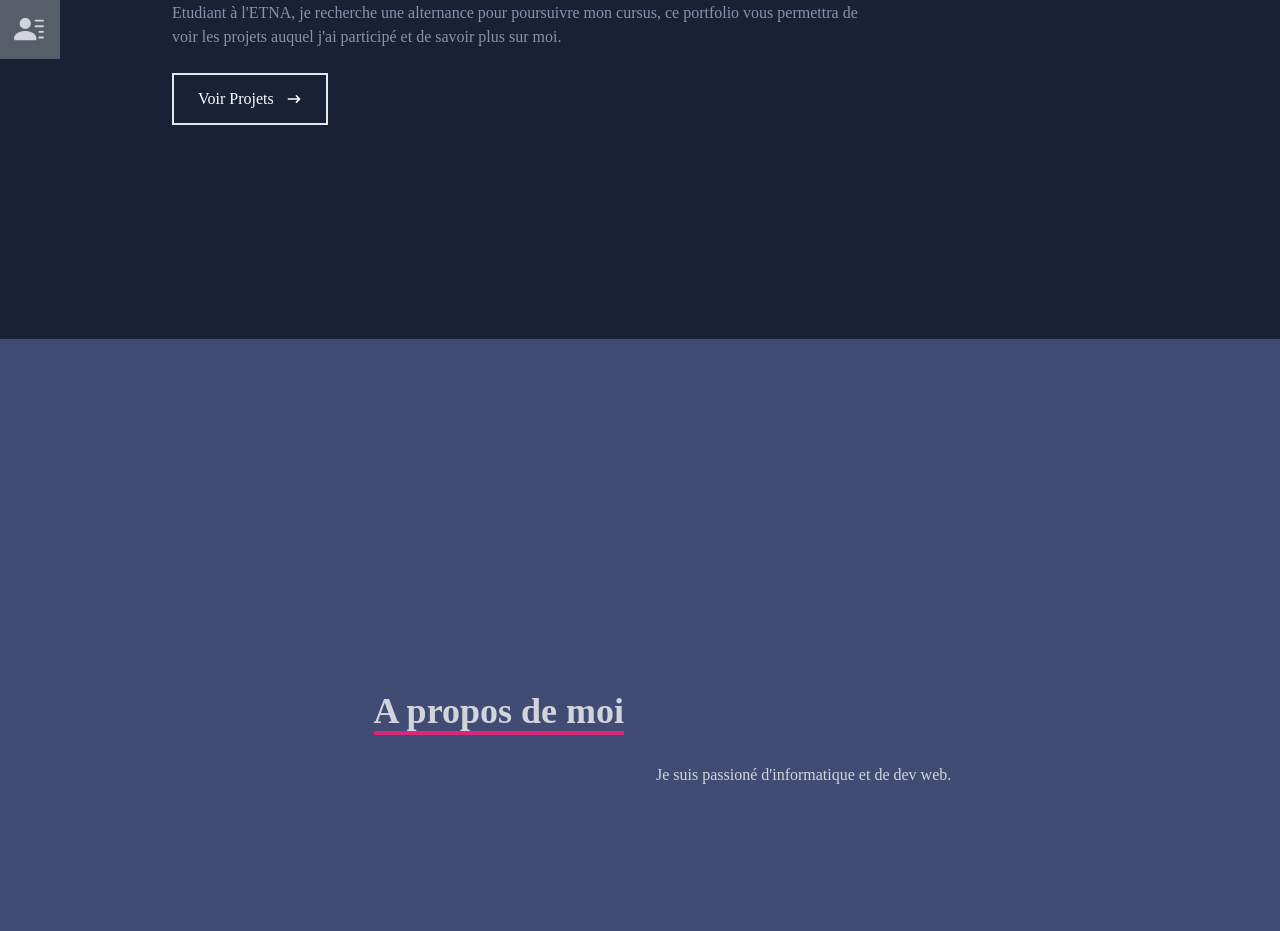
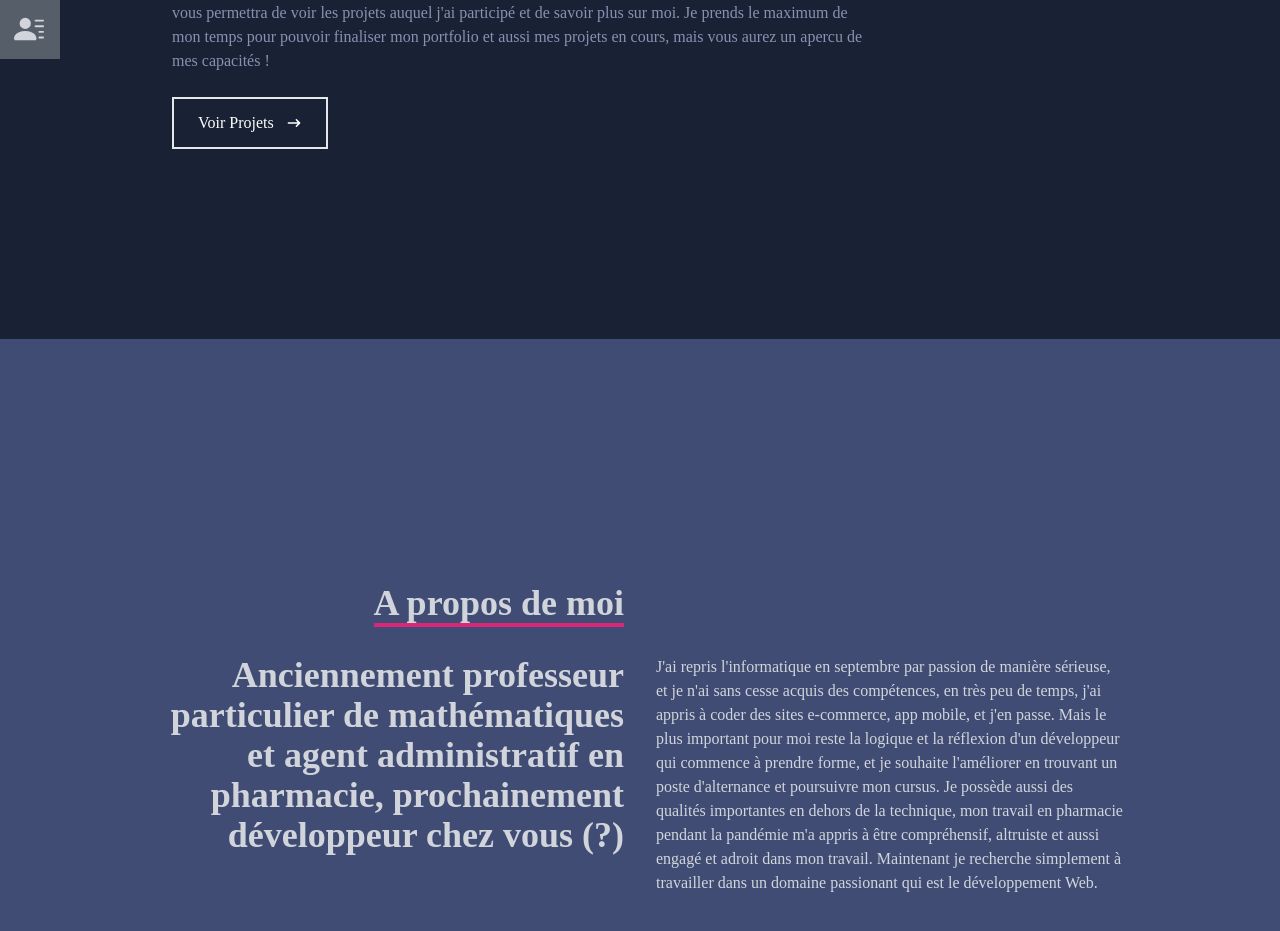
Before and after one commit to merzouur/Portfolio, a React (Create React App) app: page / in a window 1280 px wide. Shown: the part 461-1392 px from the top of the page. Built offline with nearby package versions, Linux system fonts and the light colour scheme.

Commit message:
redaction About

```diff
--- a/src/components/About.jsx
+++ b/src/components/About.jsx
@@ -13,10 +13,10 @@ const About = () => {
                 </div>
                 <div className='max-w-[1000px] w-full grid sm:grid-cols-2 gap-8 px-4'>
                     <div className='sm:text-right text-4xl font-bold'>
-                        <p></p>
+                        <p>Anciennement professeur particulier de mathématiques et agent administratif en pharmacie, prochainement développeur chez vous (?)</p>
                     </div>
                     <div>
-                        <p>Je suis passioné d'informatique et de dev web.</p>
+                        <p>J'ai repris l'informatique en septembre par passion de manière sérieuse, et je n'ai sans cesse acquis des compétences, en très peu de temps, j'ai appris à coder des sites e-commerce, app mobile, et j'en passe. Mais le plus important pour moi reste la logique et la réflexion d'un développeur qui commence à prendre forme, et je souhaite l'améliorer en trouvant un poste d'alternance et poursuivre mon cursus. Je possède aussi des qualités importantes en dehors de la technique, mon travail en pharmacie pendant la pandémie m'a appris à être compréhensif, altruiste et aussi engagé et adroit dans mon travail. Maintenant je recherche simplement à travailler dans un domaine passionant qui est le développement Web.</p>
                     </div>
                 </div>
         </div>
--- a/src/components/Home.jsx
+++ b/src/components/Home.jsx
@@ -10,7 +10,7 @@ const Home = () => {
             <p className='text-pink-600'> Bonjour, je m'appelle </p>
             <h1 className='text-4xl sm:text-7xl font-bold text-[#ccd6f6]'> Ramzy Merzougui </h1>
             <h2 className='text-4xl sm:text-7xl font-bold text-[#8892b0]'> et je débute dans le développement web.</h2>
-            <p className='text-[#8892b0] py-4 max-w-[700px]'>Etudiant à l'ETNA, je recherche une alternance pour poursuivre mon cursus, ce portfolio vous permettra de voir les projets auquel j'ai participé et de savoir plus sur moi.</p>
+            <p className='text-[#8892b0] py-4 max-w-[700px]'>Etudiant à l'ETNA, je recherche une alternance pour poursuivre mon cursus, ce portfolio réalisé en React, vous permettra de voir les projets auquel j'ai participé et de savoir plus sur moi. Je prends le maximum de mon temps pour pouvoir finaliser mon portfolio et aussi mes projets en cours, mais vous aurez un apercu de mes capacités !</p>
             <div>
                 <button className='text-white group border-2 px-6 py-3 my-2 flex items-center hover:bg-pink-600 hover:border-pink-600'>Voir Projets
                 <span className='group-hover:rotate-90 duration-300'>
--- a/src/components/Navbar.jsx
+++ b/src/components/Navbar.jsx
@@ -12,7 +12,7 @@ const Navbar = () => {
     return (
         <div className='fixed w-full h-[80px] flex justify-between items-center px-4 bg-[#000000] text-gray-300'>
             <div>
-                <img src={RM} alt="Logo Image" style={{width: '50px'}} />
+                <img src={RM} alt="Logo Image" style={{width: '80px'}} />
             </div>
 
 
```
